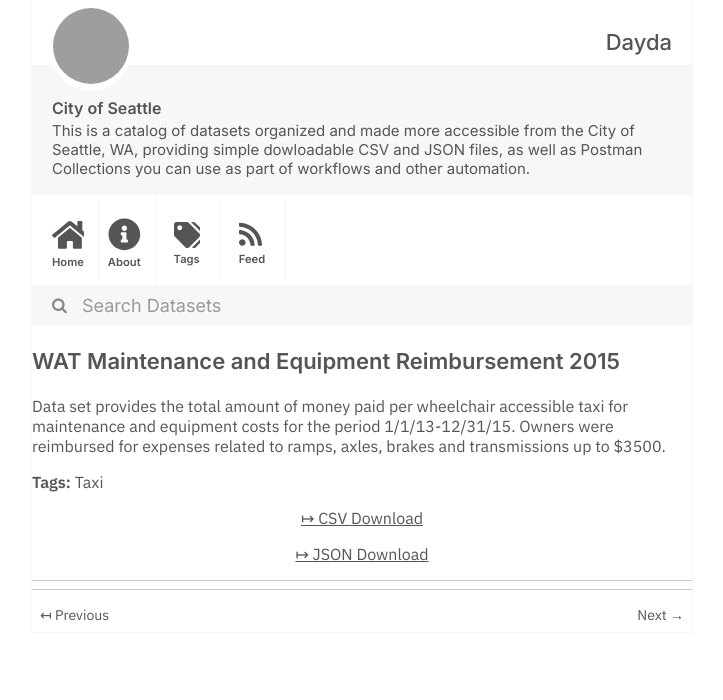
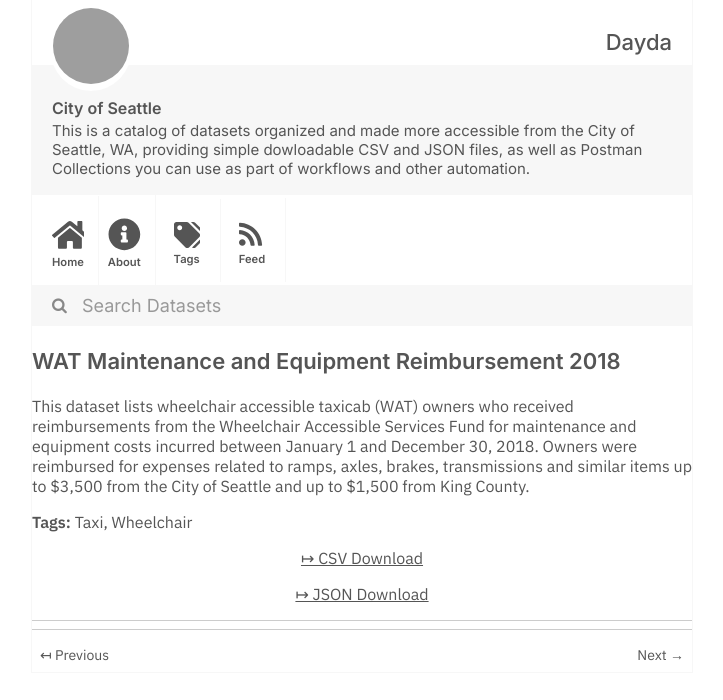
Before and after one commit to dayda-entities/city-of-seattle, a Jekyll site: the page built from _posts/2020-11-10-wat-maintenance-and-equipment-.md, in a window 1280 px wide, cut to the strip 0-700 px from the top of the page. Shown: the whole strip, without its empty margins (278-1001 px from the left). Built offline with Jekyll 4.4.1, drawn with Linux system fonts in a browser that asks for light colours; grey boxes are pictures that could not be loaded.

Commit message:
Publish Data

```diff
--- a/_posts/2020-11-10-wat-maintenance-and-equipment-.md
+++ b/_posts/2020-11-10-wat-maintenance-and-equipment-.md
@@ -1,16 +1,17 @@
 ---
-title: WAT Maintenance and Equipment Reimbursement 2015
-created: '2020-11-10T16:58:58.163969'
-modified: '2020-11-10T16:58:58.163979'
+title: WAT Maintenance and Equipment Reimbursement 2018
+created: '2020-11-10T16:59:03.582219'
+modified: '2020-11-10T16:59:03.582230'
 state: active
 type: dataset
 tags:
   - Taxi
+  - Wheelchair
 groups:
   - Local Government
-csv_url: 'https://data.seattle.gov/api/views/3mzv-b4ze/rows.csv?accessType=DOWNLOAD'
-json_url: 'https://data.seattle.gov/api/views/3mzv-b4ze/rows.json?accessType=DOWNLOAD'
+csv_url: 'https://data.seattle.gov/api/views/5wqw-nt86/rows.csv?accessType=DOWNLOAD'
+json_url: 'https://data.seattle.gov/api/views/5wqw-nt86/rows.json?accessType=DOWNLOAD'
 layout: post
 
 ---
-Data set provides the total amount of money paid per wheelchair accessible taxi for maintenance and equipment costs for the period 1/1/13-12/31/15. Owners were reimbursed for expenses related to ramps, axles, brakes and transmissions up to $3500.
+This dataset lists wheelchair accessible taxicab (WAT) owners who received reimbursements from the Wheelchair Accessible Services Fund for maintenance and equipment costs incurred between January 1 and December 30, 2018. Owners were reimbursed for expenses related to ramps, axles, brakes, transmissions and similar items up to $3,500 from the City of Seattle and up to $1,500 from King County.
```
